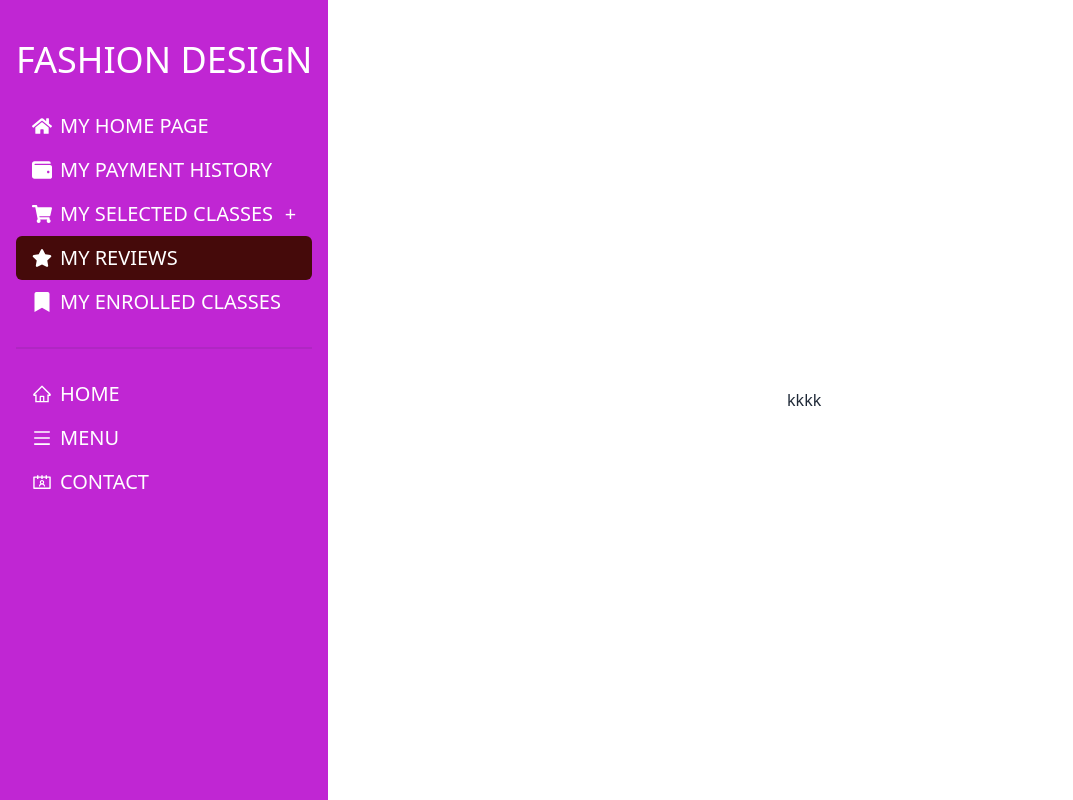
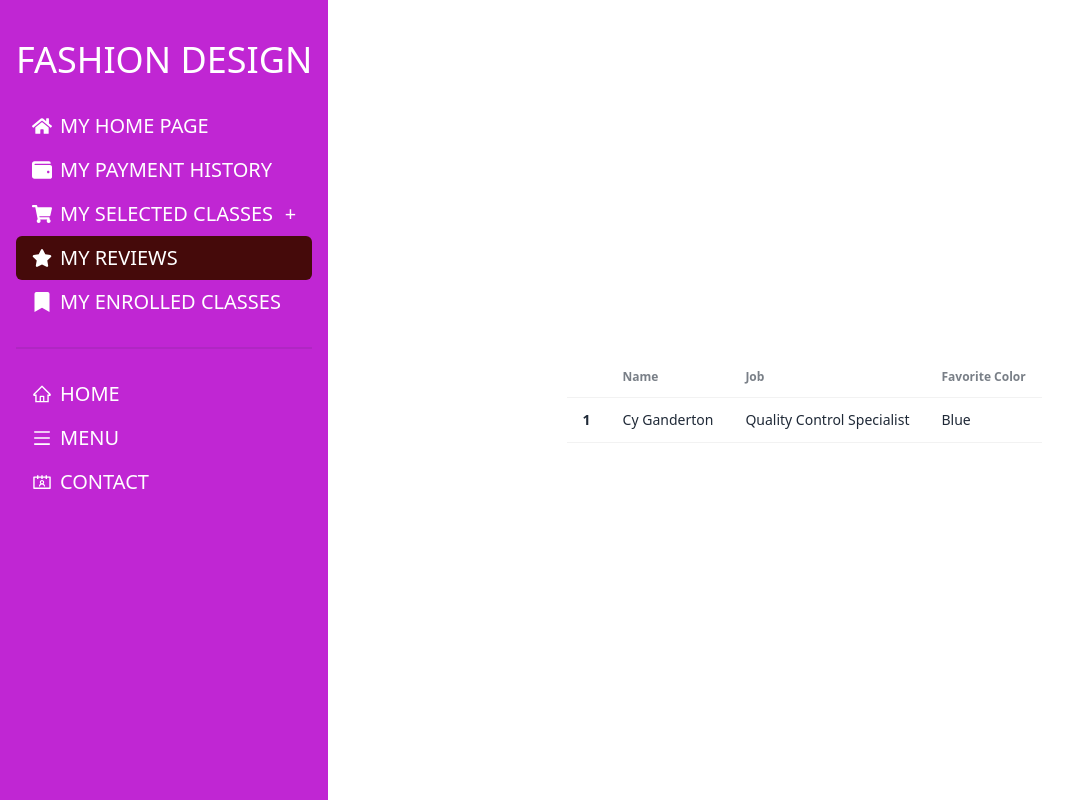
Before and after one commit to taherul77/Fashion-Design-Course, a React (Vite) app: page /dashboard/student-review in a window 1280 px wide. Shown: the whole page, without its empty margins (0-1073 px from the left). Built offline with nearby package versions, Linux system fonts and the light colour scheme; no server answers.

Commit message:
update pay

```diff
--- a/src/dashboard/StudentPayment/StudentPayment.jsx
+++ b/src/dashboard/StudentPayment/StudentPayment.jsx
@@ -3,7 +3,29 @@
 const StudentPayment = () => {
     return (
         <div>
-            kkkk
+            <div className="overflow-x-auto">
+  <table className="table table-zebra">
+    {/* head */}
+    <thead>
+      <tr>
+        <th></th>
+        <th>Name</th>
+        <th>Job</th>
+        <th>Favorite Color</th>
+      </tr>
+    </thead>
+    <tbody>
+      {/* row 1 */}
+      <tr>
+        <th>1</th>
+        <td>Cy Ganderton</td>
+        <td>Quality Control Specialist</td>
+        <td>Blue</td>
+      </tr>
+
+    </tbody>
+  </table>
+</div>
         </div>
     );
 };
```
